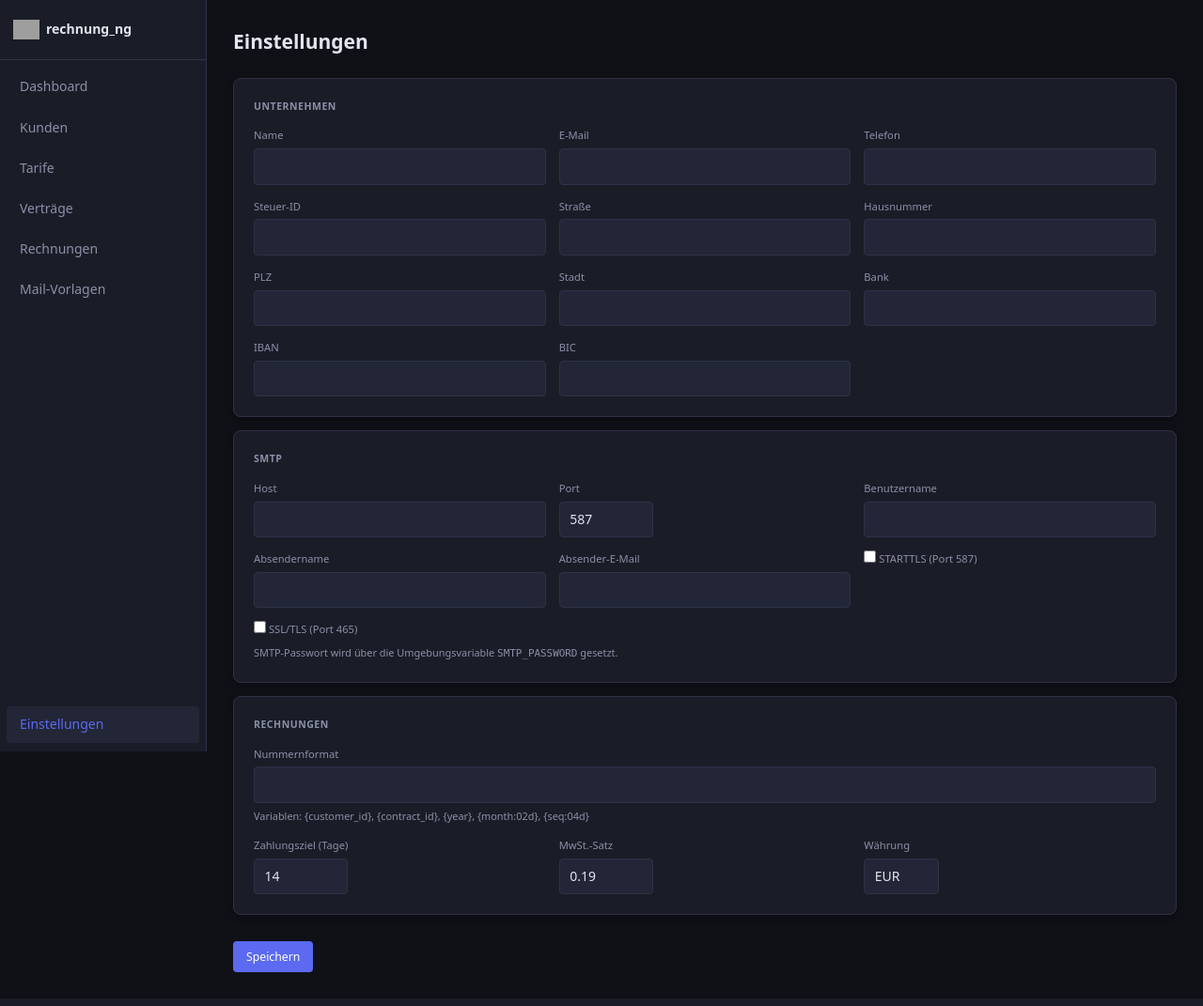
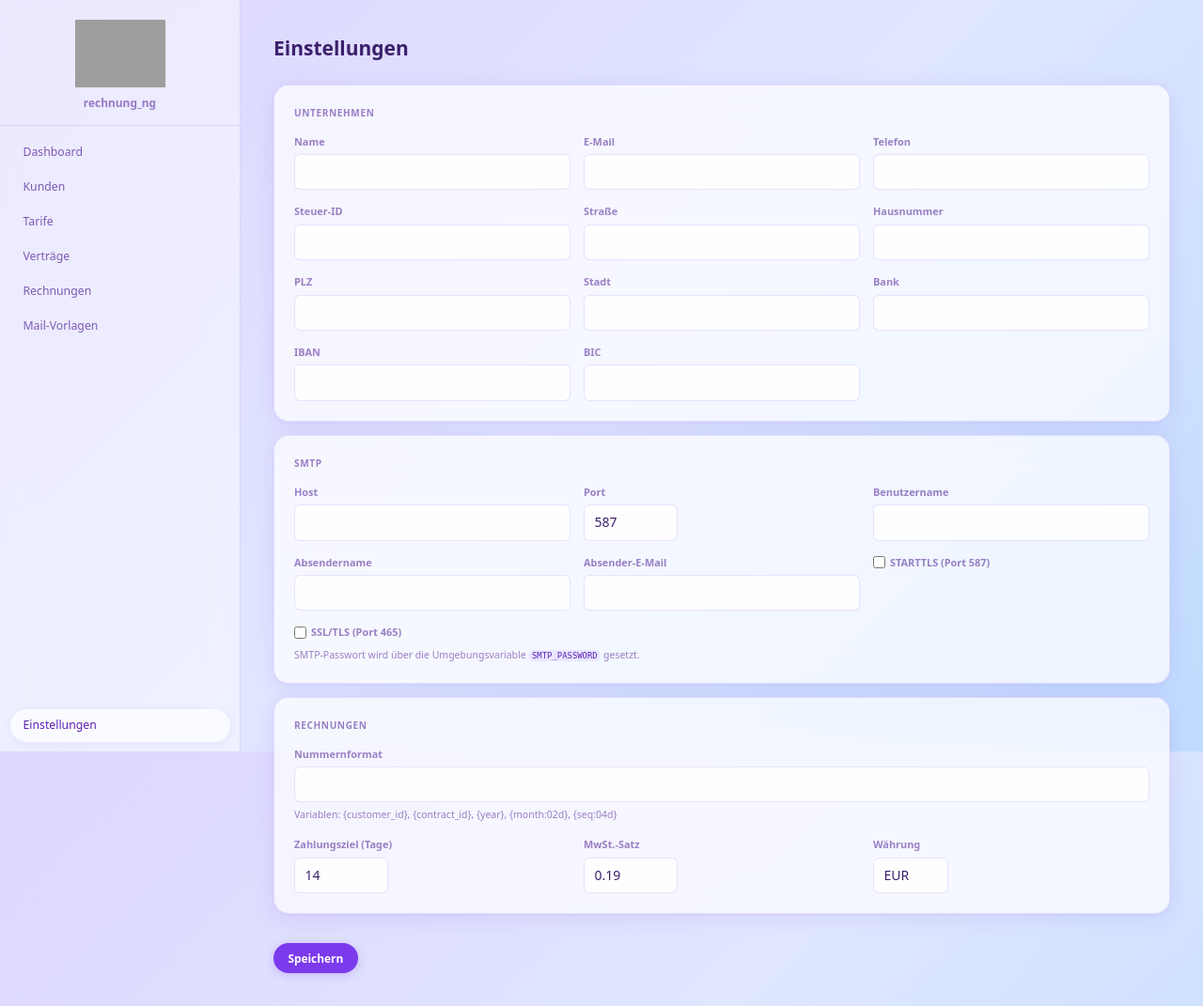
Before and after one commit to exportimport/rechnung_ng, a FastAPI app: page /settings in a window 1280 px wide. Shown: the whole page at 94% size. Run offline with FastAPI, Linux system fonts and the light colour scheme; grey boxes are pictures that could not be loaded.

Commit message:
style: apply pastel violet glassmorphism design
Matches the merged design refresh from the React frontend:
- Gradient background: violet-200 → indigo-100 → blue-200
- Glassmorphism cards and sidebar (backdrop-blur, rgba backgrounds)
- Pastel violet color palette throughout (violet-700 primary)
- Pill-shaped nav links and buttons
- Stat card accent colors: sky (drafts), red (overdue), violet (customers), green (revenue)
- Amber badge for invoice drafts

```diff
--- a/backend/app/static/css/style.css
+++ b/backend/app/static/css/style.css
@@ -1,33 +1,52 @@
 /* =========================================================
-   rechnung_ng v2 — Plain CSS, BEM conventions
+   rechnung_ng v2 — Plain CSS, pastel violet design
    ========================================================= */
 
 /* ---------------------------------------------------------
    CSS Custom Properties
    --------------------------------------------------------- */
 :root {
-  --color-bg:           #0f1117;
-  --color-bg-surface:   #1a1d27;
-  --color-bg-elevated:  #232636;
-  --color-border:       #2e3248;
-  --color-border-focus: #5b6af0;
+  /* Backgrounds */
+  --color-bg:           #ede9f6;   /* violet-100ish gradient base */
+  --color-bg-glass:     rgba(255, 255, 255, 0.45);
+  --color-bg-glass-hover: rgba(255, 255, 255, 0.65);
+  --color-bg-surface:   rgba(255, 255, 255, 0.70);
+  --color-bg-elevated:  rgba(255, 255, 255, 0.85);
 
-  --color-text:         #e2e4ef;
-  --color-text-muted:   #8b90a8;
-  --color-text-link:    #7c8cff;
+  /* Borders */
+  --color-border:       rgba(167, 139, 250, 0.25); /* violet-400/25 */
+  --color-border-focus: #7c3aed;                   /* violet-700 */
 
-  --color-primary:      #5b6af0;
-  --color-primary-hover:#4a59e0;
-  --color-danger:       #e05b5b;
-  --color-danger-hover: #c94a4a;
-  --color-success:      #4ecb8d;
-  --color-warning:      #f0a050;
+  /* Text */
+  --color-text:         #3b1f6b;   /* violet-950 */
+  --color-text-muted:   rgba(76, 29, 149, 0.55);   /* violet-900/55 */
+  --color-text-link:    #6d28d9;   /* violet-700 */
 
-  --sidebar-width:      220px;
-  --radius:             8px;
-  --radius-sm:          4px;
-  --shadow:             0 2px 8px rgba(0,0,0,0.4);
+  /* Accent */
+  --color-primary:      #7c3aed;   /* violet-700 */
+  --color-primary-hover:#6d28d9;   /* violet-800 */
+  --color-primary-light:rgba(167,139,250,0.20); /* violet-400/20 */
 
+  /* Semantic */
+  --color-danger:       #dc2626;   /* red-600 */
+  --color-danger-bg:    rgba(220,38,38,0.10);
+  --color-success:      #059669;   /* emerald-600 */
+  --color-success-bg:   rgba(5,150,105,0.12);
+  --color-warning:      #d97706;   /* amber-600 */
+  --color-warning-bg:   rgba(217,119,6,0.12);
+  --color-sky:          #0284c7;   /* sky-600 */
+  --color-sky-bg:       rgba(2,132,199,0.12);
+
+  /* Layout */
+  --sidebar-width:      256px;
+  --radius:             16px;
+  --radius-sm:          10px;
+  --radius-xs:          6px;
+  --blur:               blur(16px);
+  --shadow:             0 4px 24px rgba(109, 40, 217, 0.10), 0 1px 4px rgba(109,40,217,0.06);
+  --shadow-sm:          0 2px 8px rgba(109, 40, 217, 0.08);
+
+  /* Typography */
   --font-sans:          system-ui, -apple-system, sans-serif;
   --font-mono:          ui-monospace, "Cascadia Code", monospace;
   --font-size-base:     14px;
@@ -43,11 +62,13 @@ html { font-size: var(--font-size-base); }
 
 body {
   font-family: var(--font-sans);
-  background: var(--color-bg);
+  background: linear-gradient(135deg, #ddd6fe 0%, #e0e7ff 50%, #bfdbfe 100%);
+  /* violet-200 → indigo-100 → blue-200 — matches the React version */
+  background-attachment: fixed;
   color: var(--color-text);
   line-height: var(--line-height);
+  min-height: 100vh;
   display: flex;
-  min-height: 100vh;
 }
 
 a { color: var(--color-text-link); text-decoration: none; }
@@ -60,7 +81,9 @@ input, select, textarea, button { font: inherit; }
    --------------------------------------------------------- */
 .sidebar {
   width: var(--sidebar-width);
-  background: var(--color-bg-surface);
+  background: var(--color-bg-glass);
+  backdrop-filter: var(--blur);
+  -webkit-backdrop-filter: var(--blur);
   border-right: 1px solid var(--color-border);
   display: flex;
   flex-direction: column;
@@ -75,7 +98,7 @@ input, select, textarea, button { font: inherit; }
 .main-content {
   margin-left: var(--sidebar-width);
   flex: 1;
-  padding: 2rem;
+  padding: 2.5rem 2.5rem 2.5rem 2.5rem;
   min-height: 100vh;
 }
 
@@ -84,58 +107,61 @@ input, select, textarea, button { font: inherit; }
    --------------------------------------------------------- */
 .sidebar__logo {
   display: flex;
+  flex-direction: column;
   align-items: center;
   gap: 0.5rem;
-  padding: 1.25rem 1rem;
+  padding: 1.5rem 1rem 1rem;
   border-bottom: 1px solid var(--color-border);
 }
 
 .sidebar__logo-img {
-  width: 28px;
-  height: 28px;
+  width: 96px;
+  height: auto;
   object-fit: contain;
 }
 
 .sidebar__logo-text {
   font-weight: 600;
-  font-size: 1rem;
-  color: var(--color-text);
+  font-size: 0.85rem;
+  color: var(--color-text-muted);
+  text-align: center;
 }
 
 .sidebar__nav {
   list-style: none;
-  padding: 0.5rem 0;
+  padding: 0.75rem 0.75rem;
   flex: 1;
   display: flex;
   flex-direction: column;
+  gap: 2px;
 }
 
 .sidebar__item { display: flex; }
-
 .sidebar__item--bottom { margin-top: auto; }
 
 .sidebar__link {
   display: block;
   width: 100%;
-  padding: 0.6rem 1rem;
-  color: var(--color-text-muted);
-  border-radius: var(--radius-sm);
-  margin: 2px 0.5rem;
+  padding: 0.55rem 1rem;
+  color: rgba(76, 29, 149, 0.70);
+  border-radius: 99px;
+  font-size: 0.875rem;
+  font-weight: 500;
   transition: background 0.15s, color 0.15s;
   cursor: pointer;
 }
 
 .sidebar__link:hover,
 .sidebar__link:focus {
-  background: var(--color-bg-elevated);
-  color: var(--color-text);
+  background: rgba(255,255,255,0.40);
+  color: #4c1d95;
   text-decoration: none;
 }
 
 .sidebar__link--active {
-  background: var(--color-bg-elevated);
-  color: var(--color-primary);
-  font-weight: 500;
+  background: rgba(255,255,255,0.70);
+  color: #5b21b6;
+  box-shadow: var(--shadow-sm);
 }
 
 /* ---------------------------------------------------------
@@ -152,15 +178,17 @@ input, select, textarea, button { font: inherit; }
 
 .page-title {
   font-size: 1.5rem;
-  font-weight: 600;
+  font-weight: 700;
   color: var(--color-text);
 }
 
 /* ---------------------------------------------------------
-   Cards
+   Cards — glass style
    --------------------------------------------------------- */
 .card {
   background: var(--color-bg-surface);
+  backdrop-filter: var(--blur);
+  -webkit-backdrop-filter: var(--blur);
   border: 1px solid var(--color-border);
   border-radius: var(--radius);
   padding: 1.5rem;
@@ -170,13 +198,12 @@ input, select, textarea, button { font: inherit; }
 .card + .card { margin-top: 1rem; }
 
 .card__title {
-  font-size: 1rem;
+  font-size: 0.72rem;
   font-weight: 600;
-  margin-bottom: 1rem;
   color: var(--color-text-muted);
   text-transform: uppercase;
-  letter-spacing: 0.05em;
-  font-size: 0.75rem;
+  letter-spacing: 0.06em;
+  margin-bottom: 1rem;
 }
 
 /* ---------------------------------------------------------
@@ -222,13 +254,13 @@ input, select, textarea, button { font: inherit; }
   display: inline-flex;
   align-items: center;
   gap: 0.4rem;
-  padding: 0.45rem 1rem;
-  border-radius: var(--radius-sm);
+  padding: 0.45rem 1.1rem;
+  border-radius: 99px;
   border: none;
   cursor: pointer;
-  font-weight: 500;
-  font-size: 0.875rem;
-  transition: background 0.15s, opacity 0.15s;
+  font-weight: 600;
+  font-size: 0.85rem;
+  transition: background 0.15s, box-shadow 0.15s, opacity 0.15s;
   text-decoration: none;
   white-space: nowrap;
 }
@@ -236,24 +268,36 @@ input, select, textarea, button { font: inherit; }
 .btn--primary {
   background: var(--color-primary);
   color: #fff;
+  box-shadow: 0 2px 8px rgba(124,58,237,0.25);
 }
-.btn--primary:hover { background: var(--color-primary-hover); text-decoration: none; }
+.btn--primary:hover {
+  background: var(--color-primary-hover);
+  box-shadow: 0 4px 12px rgba(124,58,237,0.35);
+  text-decoration: none;
+}
 
 .btn--secondary {
   background: var(--color-bg-elevated);
-  color: var(--color-text);
+  color: var(--color-primary);
   border: 1px solid var(--color-border);
 }
-.btn--secondary:hover { background: var(--color-border); text-decoration: none; }
+.btn--secondary:hover {
+  background: rgba(255,255,255,0.95);
+  text-decoration: none;
+}
 
 .btn--danger {
   background: var(--color-danger);
   color: #fff;
+  box-shadow: 0 2px 8px rgba(220,38,38,0.20);
 }
-.btn--danger:hover { background: var(--color-danger-hover); text-decoration: none; }
+.btn--danger:hover {
+  background: #b91c1c;
+  text-decoration: none;
+}
 
 .btn--sm {
-  padding: 0.25rem 0.6rem;
+  padding: 0.25rem 0.75rem;
   font-size: 0.8rem;
 }
 
@@ -267,7 +311,7 @@ input, select, textarea, button { font: inherit; }
    --------------------------------------------------------- */
 .form-grid {
   display: grid;
-  grid-template-columns: repeat(auto-fit, minmax(260px, 1fr));
+  grid-template-columns: repeat(auto-fit, minmax(250px, 1fr));
   gap: 1rem;
 }
 
@@ -280,13 +324,16 @@ input, select, textarea, button { font: inherit; }
 .form-group--full { grid-column: 1 / -1; }
 
 .form-label {
-  font-size: 0.8rem;
-  font-weight: 500;
+  font-size: 0.78rem;
+  font-weight: 600;
   color: var(--color-text-muted);
+  display: flex;
+  align-items: center;
+  gap: 0.35rem;
 }
 
 .form-label--required::after {
-  content: " *";
+  content: "*";
   color: var(--color-danger);
 }
 
@@ -295,11 +342,11 @@ input, select, textarea, button { font: inherit; }
 .form-textarea {
   background: var(--color-bg-elevated);
   border: 1px solid var(--color-border);
-  border-radius: var(--radius-sm);
+  border-radius: var(--radius-xs);
   color: var(--color-text);
   padding: 0.5rem 0.75rem;
   width: 100%;
-  transition: border-color 0.15s;
+  transition: border-color 0.15s, box-shadow 0.15s;
 }
 
 .form-input:focus,
@@ -318,19 +366,19 @@ input, select, textarea, button { font: inherit; }
 .form-textarea { resize: vertical; min-height: 120px; }
 
 .form-error {
-  font-size: 0.78rem;
+  font-size: 0.75rem;
   color: var(--color-danger);
 }
 
 .form-hint {
-  font-size: 0.78rem;
+  font-size: 0.75rem;
   color: var(--color-text-muted);
 }
 
 .form-actions {
   display: flex;
   gap: 0.75rem;
-  padding-top: 1rem;
+  padding-top: 1.25rem;
   border-top: 1px solid var(--color-border);
   margin-top: 1.5rem;
 }
@@ -501,30 +554,23 @@ input, select, textarea, button { font: inherit; }
 .hidden { display: none !important; }
 
 /* ---------------------------------------------------------
-   Checkbox group (bulk select)
+   Checkbox
    --------------------------------------------------------- */
-.checkbox { width: 1rem; height: 1rem; cursor: pointer; accent-color: var(--color-primary); }
+.checkbox {
+  width: 1rem;
+  height: 1rem;
+  cursor: pointer;
+  accent-color: var(--color-primary);
+}
 
 /* ---------------------------------------------------------
-   Modal (confirm)
+   Code chips (mail templates)
    --------------------------------------------------------- */
-.modal-backdrop {
-  position: fixed; inset: 0;
-  background: rgba(0,0,0,0.6);
-  display: flex; align-items: center; justify-content: center;
-  z-index: 500;
+code {
+  background: rgba(167,139,250,0.15);
+  color: #5b21b6;
+  padding: 0.1em 0.4em;
+  border-radius: var(--radius-xs);
+  font-family: var(--font-mono);
+  font-size: 0.85em;
 }
-
-.modal {
-  background: var(--color-bg-surface);
-  border: 1px solid var(--color-border);
-  border-radius: var(--radius);
-  padding: 1.5rem;
-  max-width: 400px;
-  width: 90%;
-  box-shadow: var(--shadow);
-}
-
-.modal__title { font-size: 1rem; font-weight: 600; margin-bottom: 0.75rem; }
-.modal__body  { color: var(--color-text-muted); margin-bottom: 1.25rem; }
-.modal__actions { display: flex; gap: 0.75rem; justify-content: flex-end; }
```
Also changed, not shown: other parts of backend/app/static/css/style.css (+44 -33 lines).
